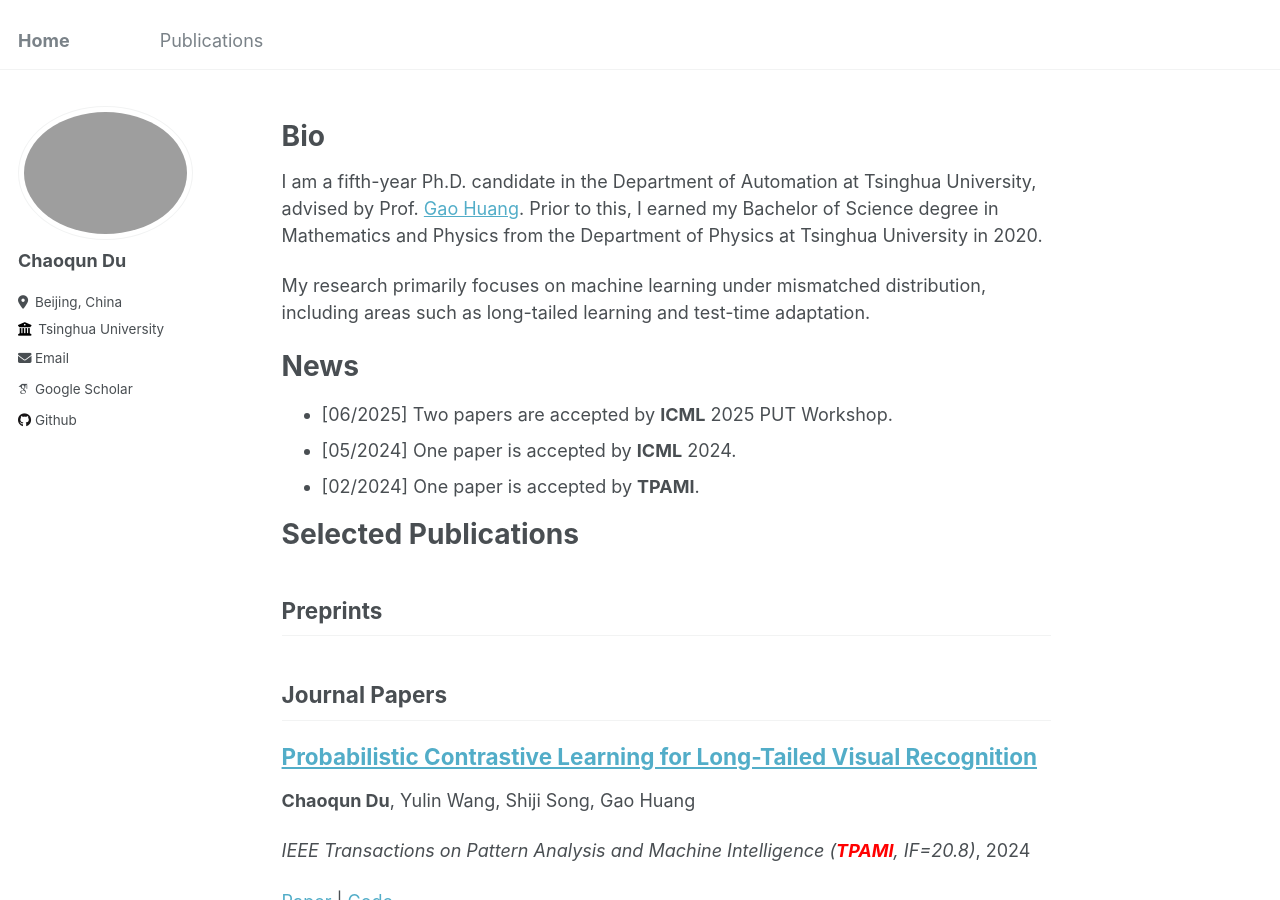
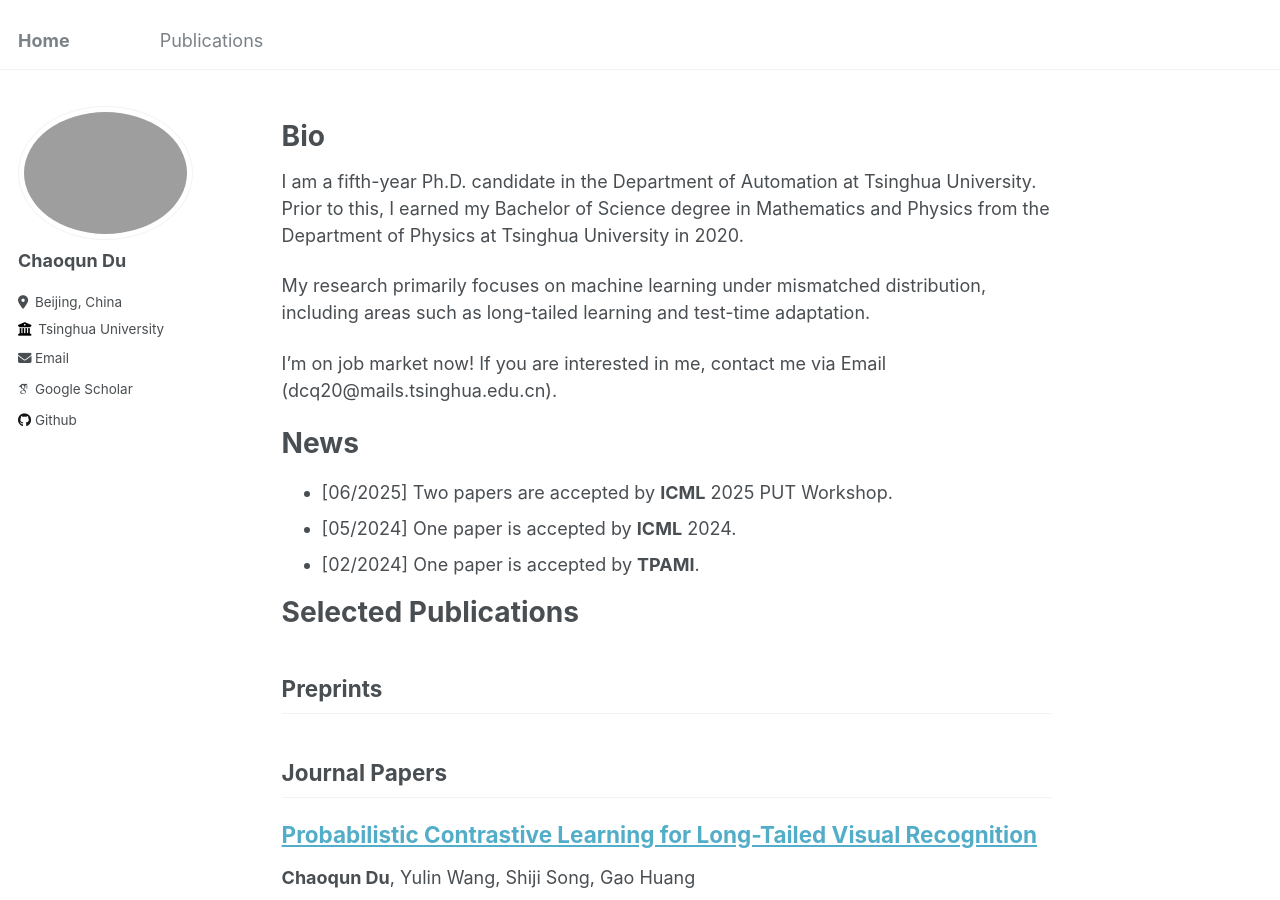
Before and after one commit to Andy-Du20/Andy-Du20.github.io, a Jekyll site: the page built from _pages/about.md, in a window 1280 px wide and 900 px high. Built offline with Jekyll 4.4.1, drawn with Linux system fonts in a browser that asks for light colours; some web fonts are replaced.

Commit message:
Update about.md

```diff
--- a/_pages/about.md
+++ b/_pages/about.md
@@ -12,10 +12,12 @@ conference_papers: ["SwiTTA", "UniTTA", "SimPro", "RISA"]
 
 # Bio
 
-I am a fifth-year Ph.D. candidate in the Department of Automation at Tsinghua University, advised by Prof. [Gao Huang](https://www.gaohuang.net/).
+I am a fifth-year Ph.D. candidate in the Department of Automation at Tsinghua University.
 Prior to this, I earned my Bachelor of Science degree in Mathematics and Physics from the Department of Physics at Tsinghua University in 2020.
 
 My research primarily focuses on machine learning under mismatched distribution, including areas such as long-tailed learning and test-time adaptation.
+
+I’m on job market now! If you are interested in me, contact me via Email (dcq20@mails.tsinghua.edu.cn).
 
 # News
 
```
